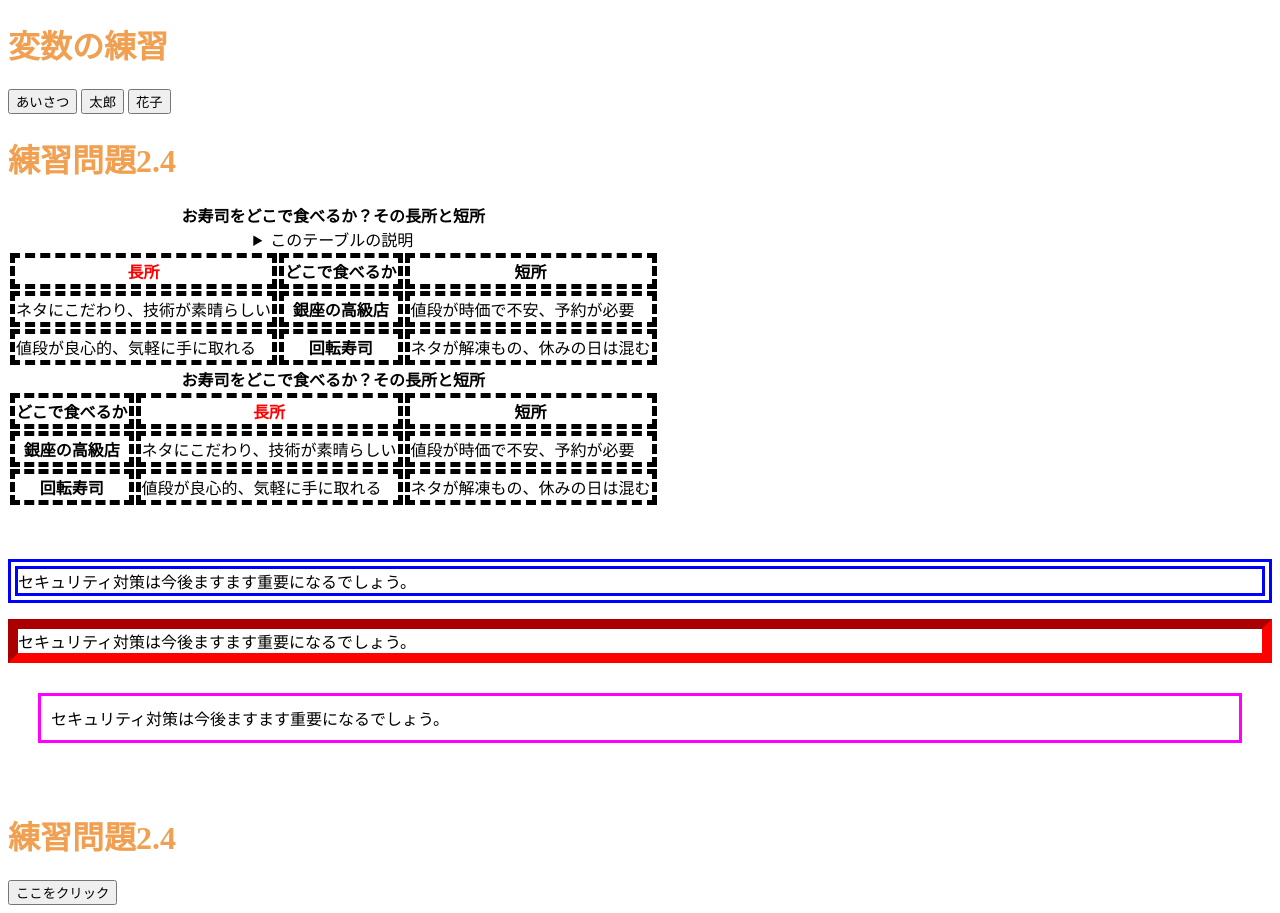
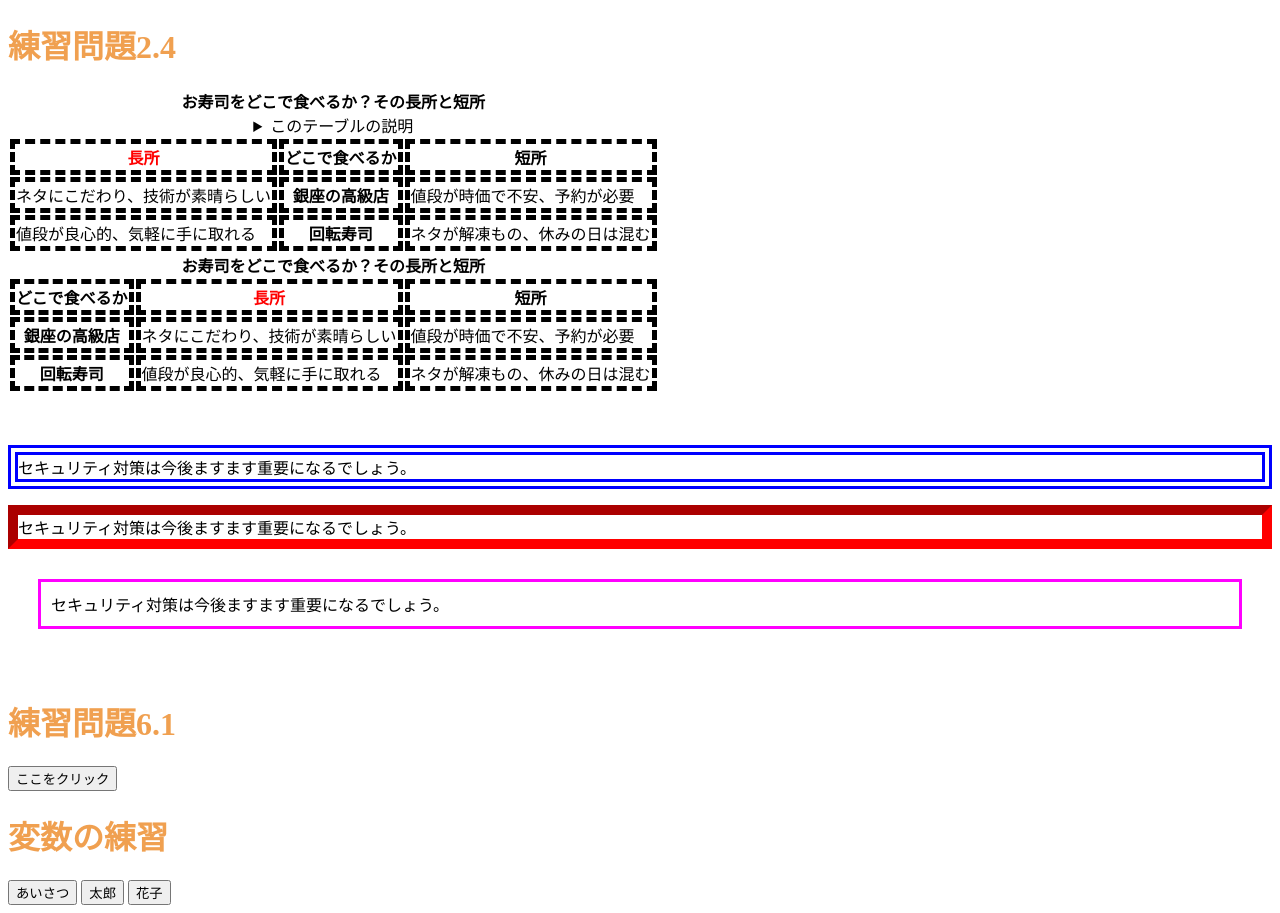
Before and after one commit to otochama29/20030211, a plain HTML site: page index.html in a window 1280 px wide. Drawn offline with Linux system fonts and the light colour scheme.

Commit message:
Update index.html

```diff
--- a/index.html
+++ b/index.html
@@ -7,10 +7,6 @@
 <script src="myjs.js"></script><!--この行を追加-->
 <script src="ex6-5.js"></script>
 </head>
-<h1>変数の練習</h1>
-    <input type="button" value="あいさつ" onclick="sayhello65();">
-    <input type="button" value="太郎" onclick="taro65();">
-    <input type="button" value="花子" onclick="hanako65();">
 <body>
 
 <h1>練習問題2.4</h1>
@@ -52,7 +48,7 @@
 <p class="sample3">セキュリティ対策は今後ますます重要になるでしょう。</p>
 <br>
 
-<h1>練習問題2.4</h1>
+<h1>練習問題6.1</h1>
 <!--
 <h1>イベントハンドラの練習</h1>
 <input type="button" value="ここをクリック" ondblclick="alert('Hello, Otoka!');">
@@ -61,3 +57,8 @@
 <input type="button" value="ここをクリック" onclick="saygoodbye();saygoodbye61();">
 </body>
 </html>
+
+<h1>変数の練習</h1>
+    <input type="button" value="あいさつ" onclick="sayhello65();">
+    <input type="button" value="太郎" onclick="taro65();">
+    <input type="button" value="花子" onclick="hanako65();">
```
